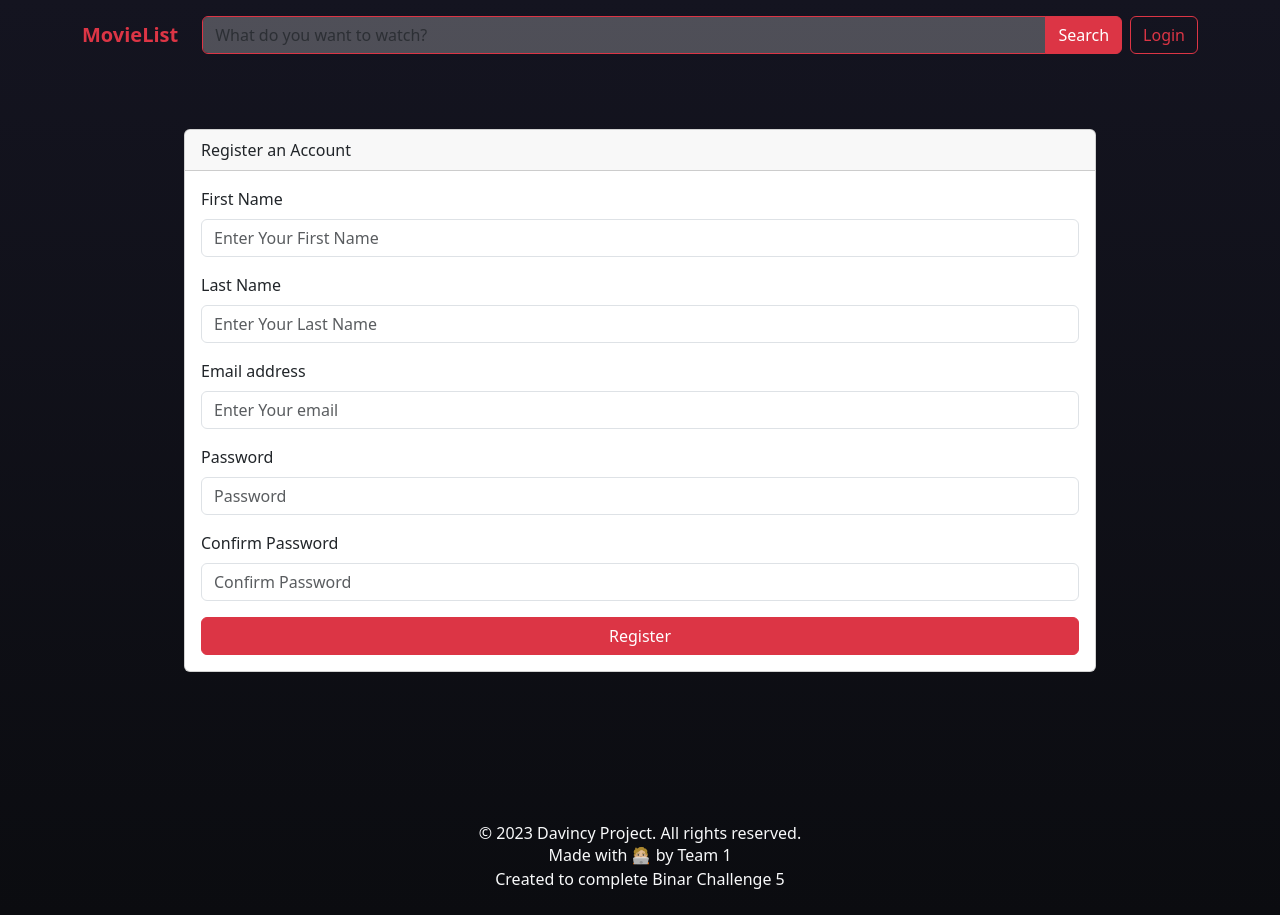
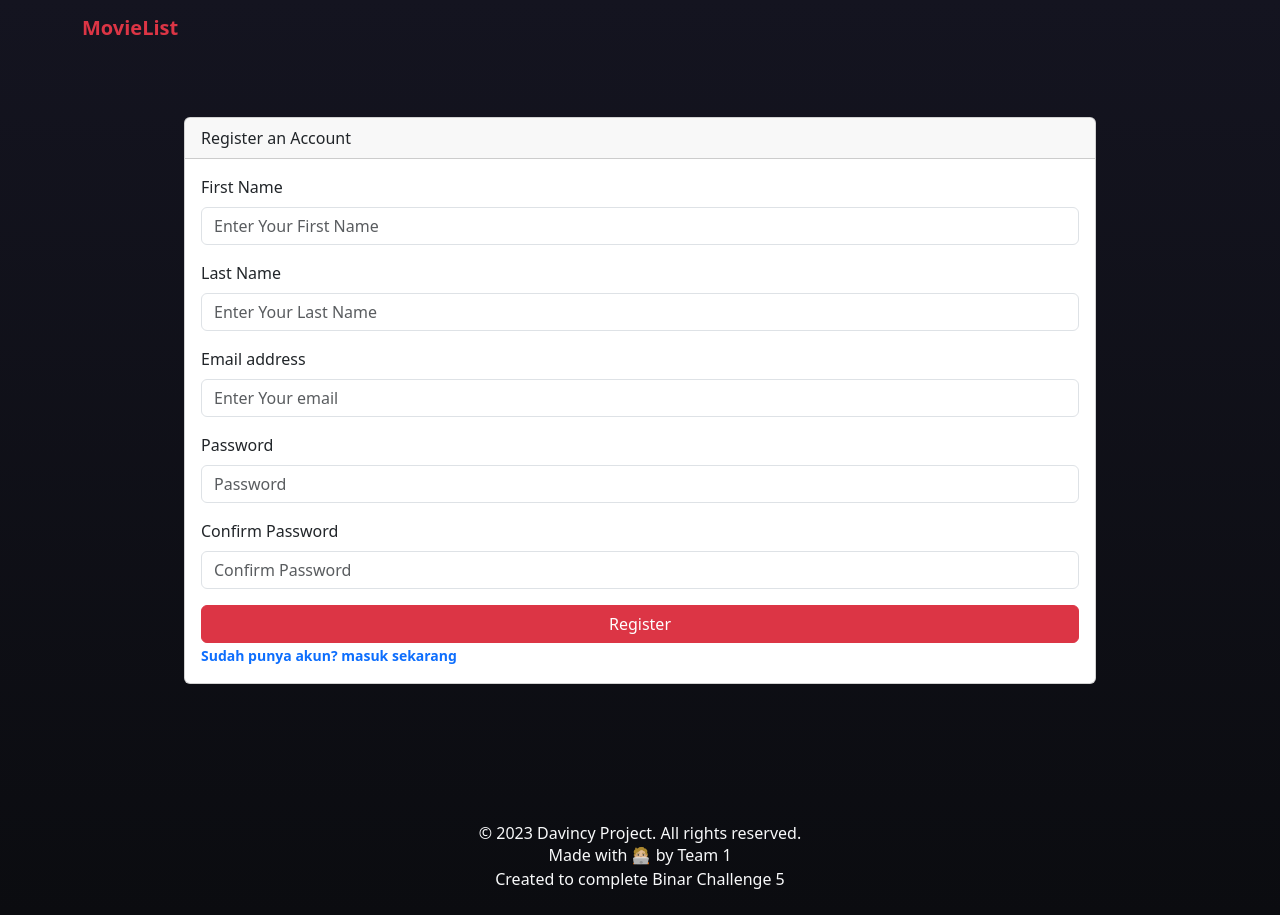
Before and after one commit to aminkarben/Kelompok-1, a React (Vite) app: page /register in a window 1280 px wide. Built offline with nearby package versions, Linux system fonts and the light colour scheme; no server answers.

Commit message:
tweaks: add more logic to login for hiding some pages while not log in yet

```diff
--- a/src/Components/Auth/Login.jsx
+++ b/src/Components/Auth/Login.jsx
@@ -63,7 +63,7 @@ const Login = () => {
               </Button>
             </Form>
             <small>
-              <Link to="/register" className="fw-semibold">
+              <Link to="/register" className="fw-semibold text-decoration-none">
                 belum punya akun?
               </Link>
             </small>
--- a/src/Components/Auth/Register.jsx
+++ b/src/Components/Auth/Register.jsx
@@ -1,5 +1,6 @@
 import { Button, Form, Container, Card } from "react-bootstrap";
 import { useState } from "react";
+import { Link } from "react-router-dom";
 
 const Register = () => {
   const [email, setEmail] = useState("");
@@ -22,7 +23,7 @@ const Register = () => {
               <Form.Group className="mb-3" controlId="formBasicEmail">
                 <Form.Label>First Name</Form.Label>
                 <Form.Control
-                  type="email"
+                  type="text"
                   placeholder="Enter Your First Name"
                   value={firstName}
                   onChange={(e) => setFirstName(e.target.value)}
@@ -32,7 +33,7 @@ const Register = () => {
               <Form.Group className="mb-3" controlId="formBasicEmail">
                 <Form.Label>Last Name</Form.Label>
                 <Form.Control
-                  type="email"
+                  type="text"
                   placeholder="Enter Your Last Name"
                   value={lastName}
                   onChange={(e) => setLastName(e.target.value)}
@@ -71,6 +72,11 @@ const Register = () => {
               <Button className="w-100" variant="danger" type="submit">
                 Register
               </Button>
+              <small>
+                <Link to="/login" className="fw-semibold text-decoration-none ">
+                  Sudah punya akun? masuk sekarang
+                </Link>
+              </small>
             </Form>
           </Card.Body>
         </Card>
--- a/src/Components/NavbarComponent.jsx
+++ b/src/Components/NavbarComponent.jsx
@@ -73,17 +73,16 @@ const NavbarComponent = () => {
     >
       <Container style={{ position: "relative", zIndex: "1" }}>
         <Navbar.Brand>
-                    <Link
-                        to="/"
-                        className="text-danger text-decoration-none fw-bold"
-                    >
+          <Link to="/" className="text-danger text-decoration-none fw-bold">
             MovieList
           </Link>
         </Navbar.Brand>
+
         <Navbar.Toggle
           aria-controls="navbarScroll"
           className="bg-danger text-white"
         />
+        {user && (
           <Navbar.Collapse id="navbarScroll">
             <Nav
               id="responsiveNavbar"
@@ -119,11 +118,7 @@ const NavbarComponent = () => {
               {user ? (
                 <div className="d-flex gap-2 justify-content-center align-items-center text-white">
                   Hello {user?.name}
-                                <Button
-                                    onClick={logout}
-                                    variant="danger"
-                                    className="mr-2"
-                                >
+                  <Button onClick={logout} variant="danger" className="mr-2">
                     Logout
                   </Button>
                 </div>
@@ -139,6 +134,7 @@ const NavbarComponent = () => {
               )}
             </Nav>
           </Navbar.Collapse>
+        )}
       </Container>
     </Navbar>
   );
```
Lines whose indentation alone changed are shown as unchanged.
